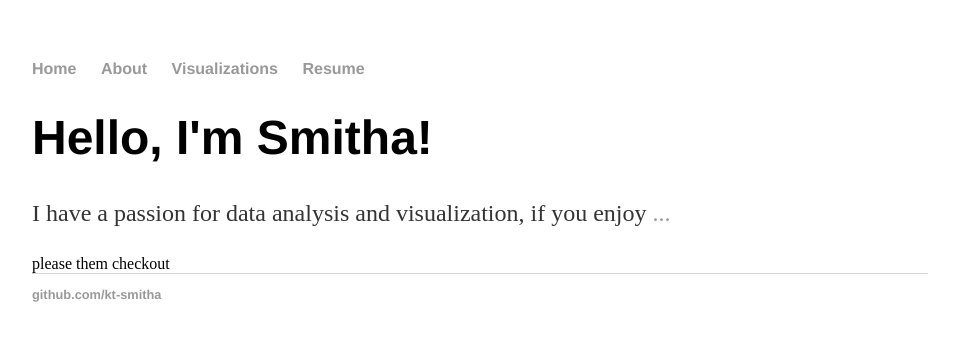
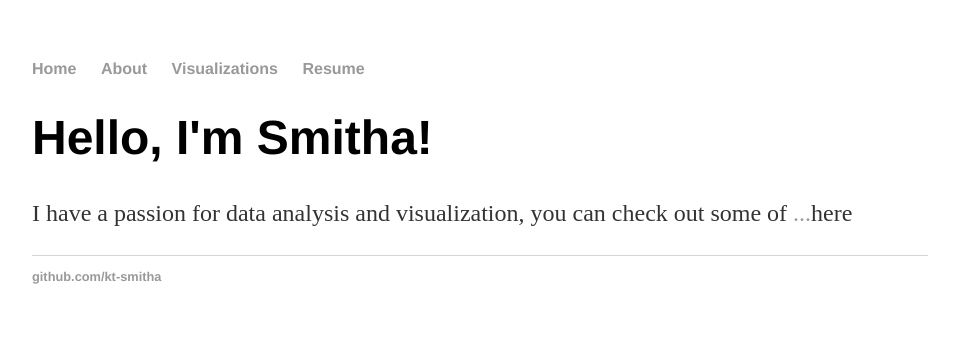
Before and after one commit to kt-smitha/kt-smitha.github.io, a Jekyll site: the page built from index.html, in a window 1280 px wide. Shown: the top 341 px of the page, without its empty margins (160-1119 px from the left). Built offline with Jekyll 4.4.1, drawn with Linux system fonts in a browser that asks for light colours.

Commit message:
Fix title and change visualizations url

```diff
--- a/index.html
+++ b/index.html
@@ -1,8 +1,8 @@
 ---
 layout: default
-title: Smitha
+title: Smitha-Home
 ---
 <div class="blurb">
 	<h1>Hello, I'm Smitha!</h1>
-	<p>I have a passion for data analysis and visualization, if you enjoy <a href="/visualizations">...</a> </p> please them checkout
+	<p>I have a passion for data analysis and visualization, you can check out some of <a href="/viz">...</a>here</p>
 </div><!-- /.blurb -->
```
